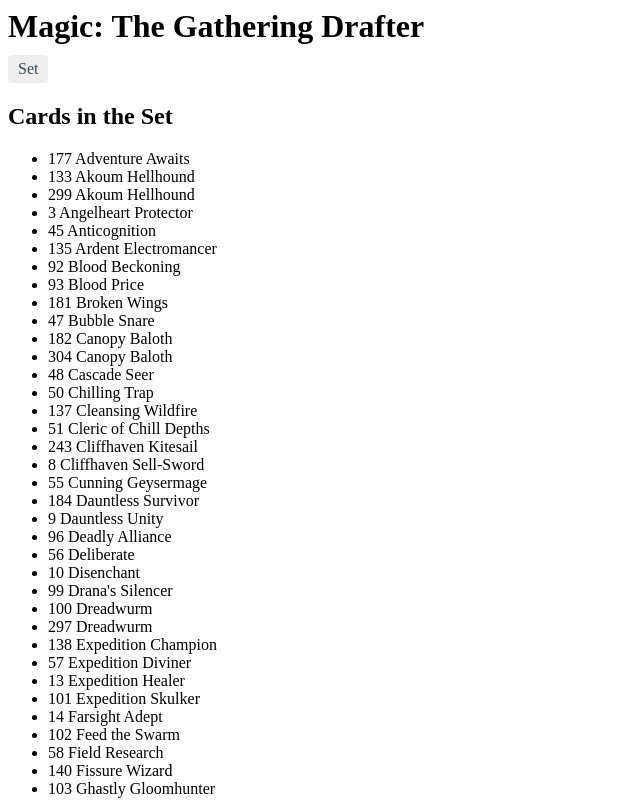
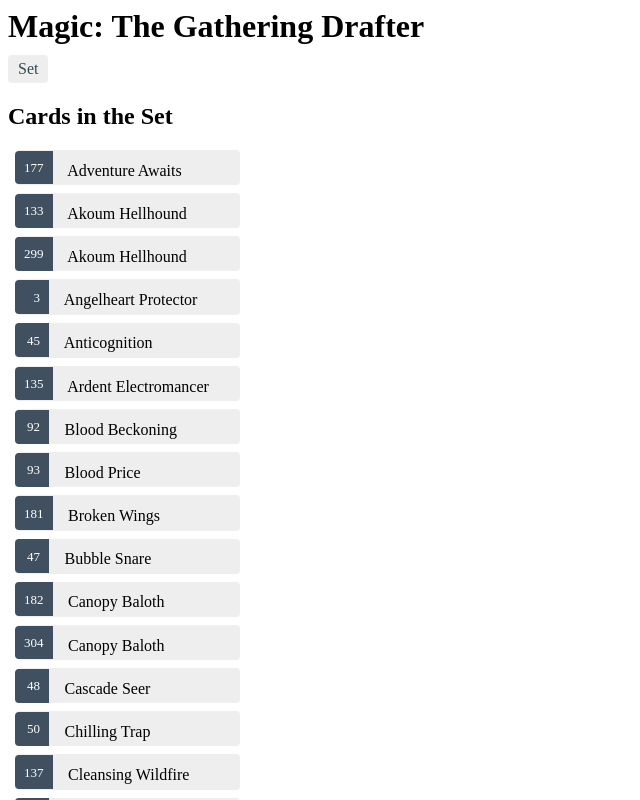
Before and after one commit to ArclightMike/angular-magic-drafter, an Angular app: page /set in a window 1280 px wide. Shown: the top 800 px of the page, without its empty margins (0-640 px from the left). Built offline with nearby package versions, Linux system fonts and the light colour scheme.

Commit message:
I took the css from the example project.  Making the css apply to cards now.

```diff
--- a/src/app/set/set.component.css
+++ b/src/app/set/set.component.css
@@ -1,10 +1,10 @@
-.heroes {
+.cards {
   margin: 0 0 2em 0;
   list-style-type: none;
   padding: 0;
   width: 15em;
 }
-.heroes li {
+.cards li {
   position: relative;
   cursor: pointer;
   background-color: #EEE;
@@ -14,13 +14,13 @@
   border-radius: 4px;
 }
 
-.heroes li:hover {
+.cards li:hover {
   color: #607D8B;
   background-color: #DDD;
   left: .1em;
 }
 
-.heroes a {
+.cards a {
   color: #333;
   text-decoration: none;
   position: relative;
@@ -28,11 +28,11 @@
   width: 250px;
 }
 
-.heroes a:hover {
+.cards a:hover {
   color:#607D8B;
 }
 
-.heroes .badge {
+.cards .badge {
   display: inline-block;
   font-size: small;
   color: white;
```
